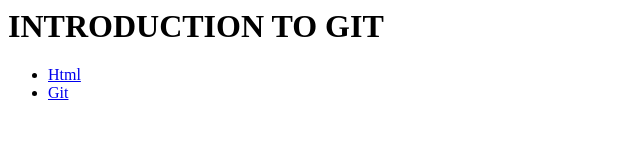
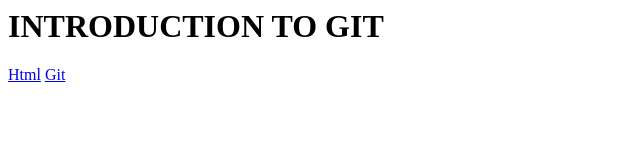
Before and after one commit to gautamshiva/gautamshiva.github.io, a plain HTML site: page git.html in a window 1280 px wide. Shown: the full height of the page, 0-640 px from the left. Drawn offline with Linux system fonts and the light colour scheme.

Commit message:
changes in git code

```diff
--- a/git.html
+++ b/git.html
@@ -1,11 +1,27 @@
 <doctype! html>
 <html>
 <head>
+<style>
+ul {
+    list-style-type: none;
+    margin: 0;
+    padding: 0;
+}
+
+li
+{
+    display: inline;}
+</style>
 </head>
 <body>
 <h1> INTRODUCTION TO GIT</h1>
-<ul>
-  <li><a href="./index.html">Html</a></li>
+
+
+
+
+<ul
+  <li>
+<a href="./index.html">Html</a></li>
   <li><a href="./git.html">Git</a></li>
 </ul>
 </body>
```
